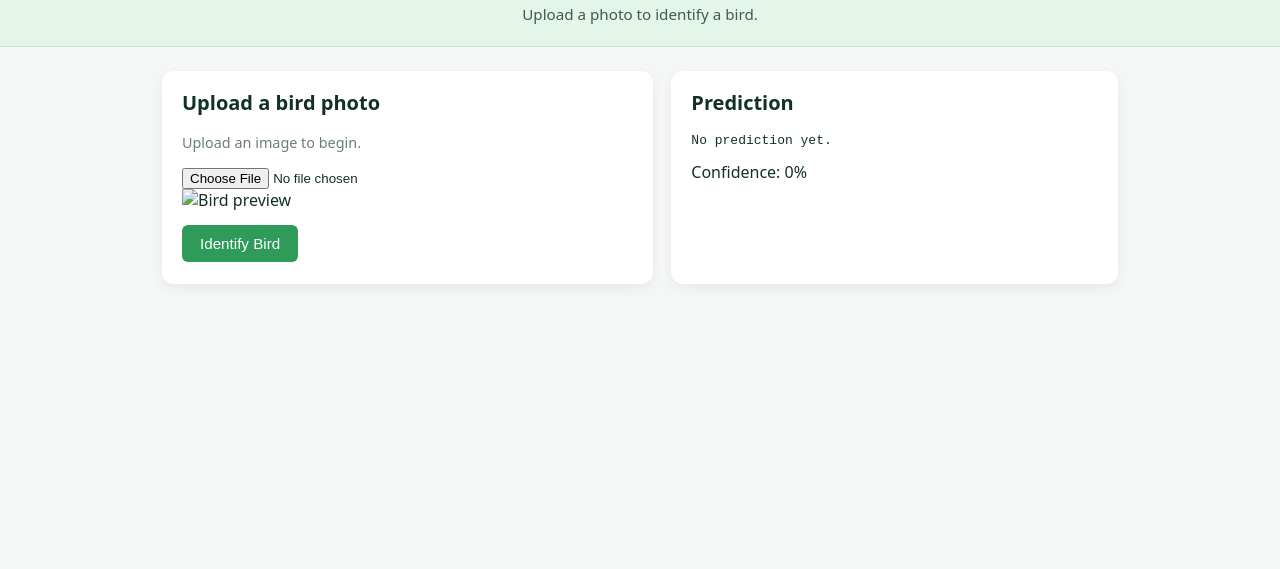
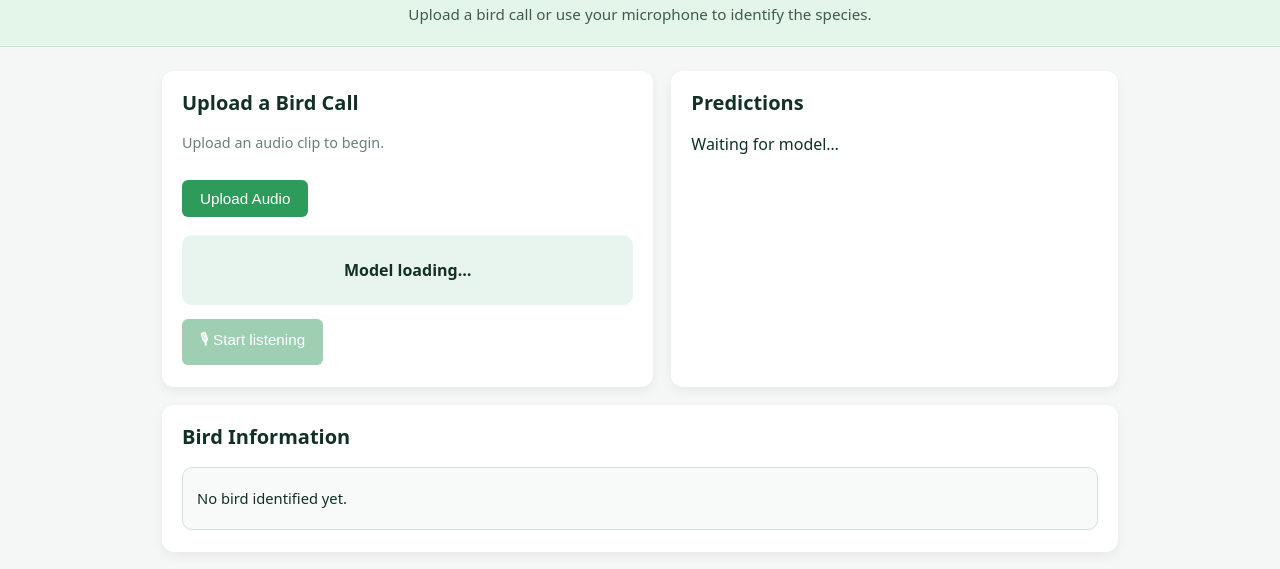
Before and after one commit to jordyfrr/bird-identifier, a plain HTML site: page index.html in a window 1280 px wide. Shown: the part 67-636 px from the top of the page. Drawn offline with Linux system fonts and the light colour scheme; a script that the page names is missing.

Commit message:
Update index.html

```diff
--- a/index.html
+++ b/index.html
@@ -2,51 +2,73 @@
 <html lang="en">
   <head>
     <meta charset="UTF-8" />
-    <title>Bird ID — Prediction Only</title>
+    <title>Bird Identifier</title>
     <meta name="viewport" content="width=device-width, initial-scale=1.0" />
 
+    <!-- Styles -->
     <link rel="stylesheet" href="style.css" />
 
-    <!-- Load TensorFlow.js BEFORE your script -->
-<script src="https://unpkg.com/@tensorflow/tfjs@4.20.0/dist/tf.min.js"></script>
+    <!-- TensorFlow.js (REQUIRED) -->
+    <script src="https://unpkg.com/@tensorflow/tfjs@4.20.0/dist/tf.min.js"></script>
+
+    <!-- Teachable Machine Audio Library -->
+    <script src="https://cdn.jsdelivr.net/npm/@teachablemachine/audio@0.8/dist/teachablemachine-audio.min.js"></script>
   </head>
 
   <body>
     <header class="site-header">
       <h1>Bird Identifier</h1>
-      <p>Upload a photo to identify a bird.</p>
+      <p>Upload a bird call or use your microphone to identify the species.</p>
     </header>
 
     <main>
+      <!-- Upload Section -->
       <section class="card upload-section">
-        <h2>Upload a bird photo</h2>
-        <p class="hint">Upload an image to begin.</p>
+        <h2>Upload a Bird Call</h2>
+        <p class="hint">Upload an audio clip to begin.</p>
 
-        <input type="file" id="upload" accept="image/*" />
+        <button id="btn-upload">Upload Audio</button>
+        <input type="file" id="audio-upload" accept="audio/*" />
 
-        <div class="preview-wrapper">
-          <img id="preview" alt="Bird preview" />
+        <div id="status"></div>
+
+        <div id="wave">
+          <div id="wave-main-label">Model loading…</div>
+          <div id="wave-sub-label"></div>
         </div>
 
-        <button id="analyzeBtn">Identify Bird</button>
-
-        <div id="loading" class="loading hidden">Loading...</div>
-        <div id="error" class="error hidden"></div>
+        <button id="btn-listen" disabled>
+          🎙 Start listening
+        </button>
       </section>
 
+      <!-- Prediction Section -->
       <section class="card prediction-section">
-        <h2>Prediction</h2>
+        <h2>Predictions</h2>
 
-        <pre class="out">No prediction yet.</pre>
+        <div id="current-prediction">Waiting for model…</div>
 
-        <div class="confidence-row">
-          <span id="conf-label">Confidence: 0%</span>
-          <div class="conf-bar-outer">
-            <div class="conf-bar-inner" id="conf-bar"></div>
-          </div>
+        <div id="predictions"></div>
+      </section>
+
+      <!-- Bird Info Section -->
+      <section class="card bird-info-section">
+        <h2>Bird Information</h2>
+        <div id="bird-info">
+          <p>No bird identified yet.</p>
         </div>
       </section>
     </main>
+
+    <!-- Model Loading Overlay -->
+    <div id="model-loading-overlay">
+      <div id="loading-text">Loading bird model…</div>
+    </div>
+
+    <!-- Main Script -->
+    <script src="index.js"></script>
+  </body>
+</html>
 
     <!-- Load your JS LAST -->
     <script src="index.js"></script>
```
